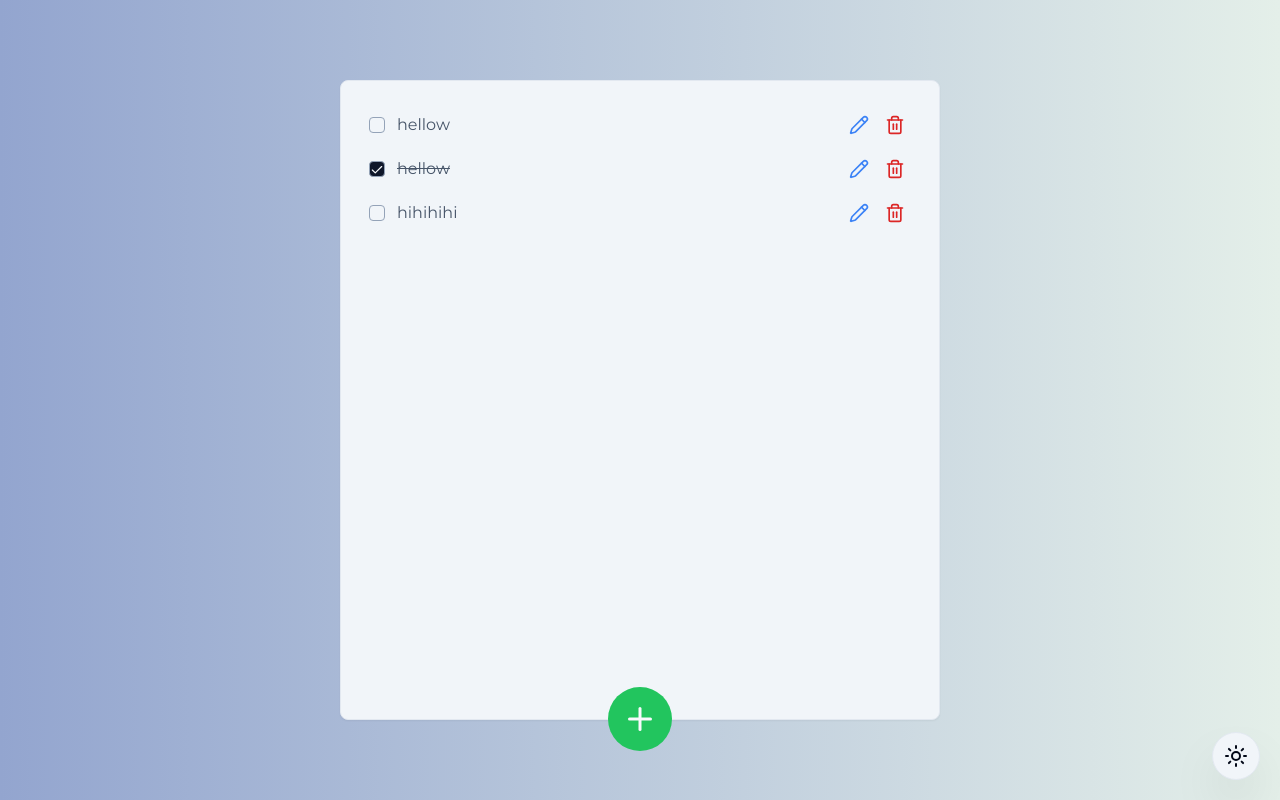
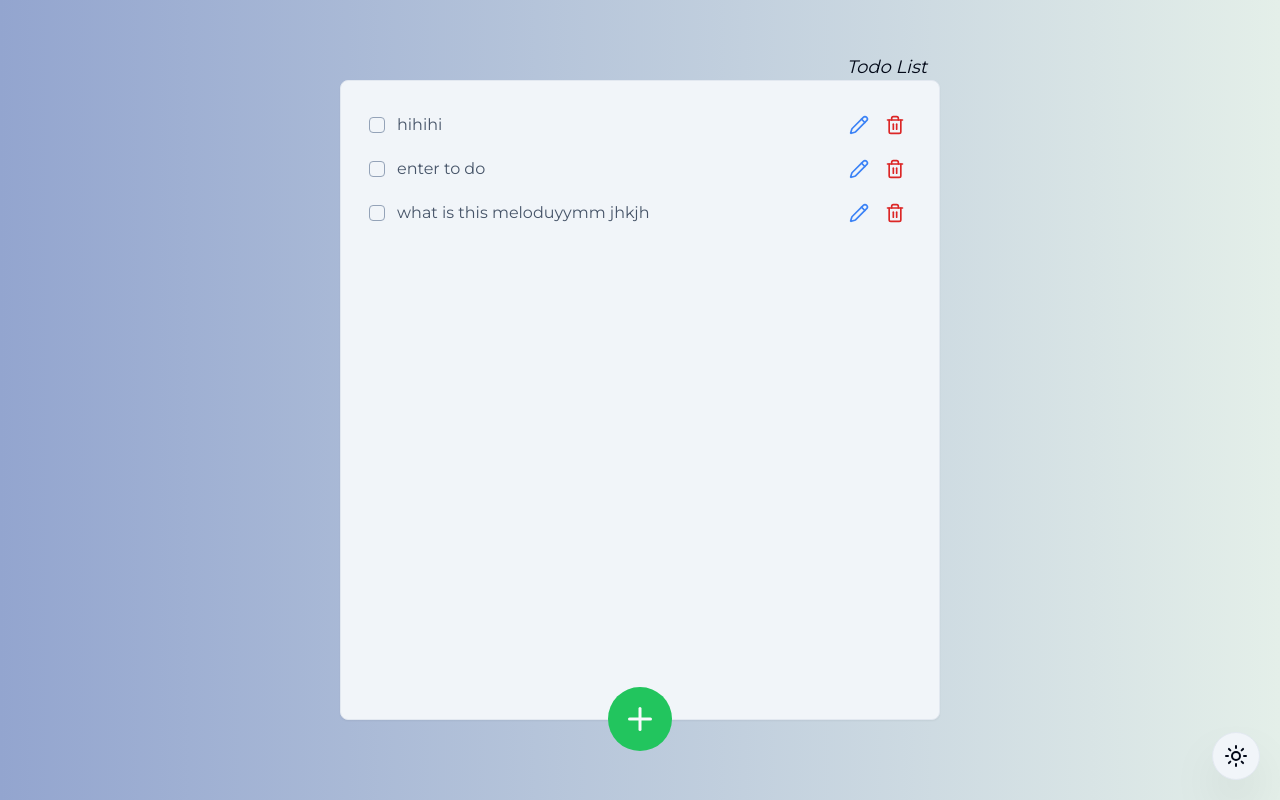
Before and after one commit to NimBuzz01/to-do-list, a Next.js app: page / in a window 1280 px wide. Built offline with nearby package versions, Linux system fonts and the light colour scheme; data requests are answered from the project's data file.

Commit message:
fix renders on todo list

```diff
--- a/src/app/page.tsx
+++ b/src/app/page.tsx
@@ -17,9 +17,11 @@ import {
   useSensors,
 } from "@dnd-kit/core";
 import { arrayMove, sortableKeyboardCoordinates } from "@dnd-kit/sortable";
+import { useKeyContext } from "@/contexts/key-context";
 
 export default function Home() {
   const [todos, setTodos] = useState<Todo[]>([]);
+  const { key } = useKeyContext();
 
   useEffect(() => {
     const fetchTodos = async () => {
@@ -28,7 +30,7 @@ export default function Home() {
     };
 
     fetchTodos();
-  }, []);
+  }, [key]);
 
   const getTodoPosition = (id: UniqueIdentifier) =>
     todos.findIndex((todo) => todo.id === id);
@@ -54,9 +56,15 @@ export default function Home() {
     },
   });
 
+  const touchSensor = useSensor(TouchSensor, {
+    activationConstraint: {
+      distance: 4,
+    },
+  });
+
   const sensors = useSensors(
     mouseSensor,
-    useSensor(TouchSensor),
+    touchSensor,
     useSensor(KeyboardSensor, {
       coordinateGetter: sortableKeyboardCoordinates,
     })
--- a/src/components/todo-list.tsx
+++ b/src/components/todo-list.tsx
@@ -14,7 +14,10 @@ interface Props {
 
 const TodoList = ({ todos }: Props) => {
   return (
-    <Card className="relative p-5 max-w-[600px] h-[80dvh] w-full dark:bg-slate-800 bg-slate-100">
+    <Card className="relative p-2 sm:p-5 max-w-[600px] h-[80dvh] w-full dark:bg-slate-800 bg-slate-100">
+      <div className="absolute -top-7 right-3">
+        <p className="text-lg italic">Todo List</p>
+      </div>
       {todos.length > 0 ? (
         <>
           <div className="overflow-y-auto overflow-x-hidden h-[70dvh] scrollbar-thumb-slate-700 scrollbar-track-slate-300 scrollbar-thin">
@@ -27,15 +30,15 @@ const TodoList = ({ todos }: Props) => {
               ))}
             </SortableContext>
           </div>
-          <div className="absolute -bottom-8 left-1/2 -translate-x-1/2">
-            <TodoAdd />
-          </div>
         </>
       ) : (
-        <p className="h-full w-full flex items-center justify-center">
-          No todos
-        </p>
+        <div className="h-full w-full flex items-center justify-center text-xl font-medium">
+          No Todos
+        </div>
       )}
+      <div className="absolute -bottom-8 left-1/2 -translate-x-1/2">
+        <TodoAdd />
+      </div>
     </Card>
   );
 };
--- a/src/components/todos/todo-add.tsx
+++ b/src/components/todos/todo-add.tsx
@@ -12,10 +12,12 @@ import {
 import { Input } from "@/components/ui/input";
 import { addTodo } from "@/lib/utils";
 import { v4 as uuidv4 } from "uuid";
+import { useKeyContext } from "@/contexts/key-context";
 
 const TodoAdd = () => {
   const [input, setInput] = useState("");
   const [open, setOpen] = useState(false);
+  const { incrementKey } = useKeyContext();
 
   const handleAddTodo = async () => {
     const newTodo = {
@@ -23,8 +25,8 @@ const TodoAdd = () => {
       text: input,
       completed: false,
     };
-
     await addTodo(newTodo);
+    incrementKey();
     setOpen(false);
   };
 
@@ -38,7 +40,10 @@ const TodoAdd = () => {
           <Plus className="w-9 h-9" />
         </Button>
       </DialogTrigger>
-      <DialogContent className="sm:max-w-[425px]">
+      <DialogContent
+        onKeyDown={(e) => e.stopPropagation()}
+        className="sm:max-w-[425px]"
+      >
         <DialogHeader>
           <DialogTitle>Add Todo</DialogTitle>
         </DialogHeader>
--- a/src/components/todos/todo-check.tsx
+++ b/src/components/todos/todo-check.tsx
@@ -2,12 +2,15 @@ import React from "react";
 import { Todo } from "@/lib/types";
 import { editTodo } from "@/lib/utils";
 import { Checkbox } from "../ui/checkbox";
+import { useKeyContext } from "@/contexts/key-context";
 
 interface Props {
   todo: Todo;
 }
 
 const TodoCheck = ({ todo }: Props) => {
+  const { incrementKey } = useKeyContext();
+
   const handleCheckTodo = async () => {
     const newTodo = {
       id: todo.id,
@@ -16,6 +19,7 @@ const TodoCheck = ({ todo }: Props) => {
     };
 
     await editTodo(newTodo);
+    incrementKey();
   };
 
   return (
--- a/src/components/todos/todo-delete.tsx
+++ b/src/components/todos/todo-delete.tsx
@@ -2,18 +2,18 @@ import React from "react";
 import { Button } from "../ui/button";
 import { Trash2 } from "lucide-react";
 import { deleteTodo } from "@/lib/utils";
-import { useRouter } from "next/navigation";
+import { useKeyContext } from "@/contexts/key-context";
 
 interface Props {
   id: string;
 }
 
 const TodoDelete = ({ id }: Props) => {
-  const router = useRouter();
+  const { incrementKey } = useKeyContext();
 
   const handleDeleteTodo = async () => {
     await deleteTodo(id);
-    router.refresh();
+    incrementKey();
   };
 
   return (
--- a/src/components/todos/todo-edit.tsx
+++ b/src/components/todos/todo-edit.tsx
@@ -12,12 +12,15 @@ import {
 import { Input } from "@/components/ui/input";
 import { editTodo } from "@/lib/utils";
 import { Todo } from "@/lib/types";
+import { useKeyContext } from "@/contexts/key-context";
 
 interface Props {
   todo: Todo;
 }
 
 const TodoEdit = ({ todo }: Props) => {
+  const { incrementKey } = useKeyContext();
+
   const [input, setInput] = useState("");
   const [open, setOpen] = useState(false);
 
@@ -29,6 +32,7 @@ const TodoEdit = ({ todo }: Props) => {
     };
 
     await editTodo(newTodo);
+    incrementKey();
     setOpen(false);
   };
 
@@ -39,7 +43,10 @@ const TodoEdit = ({ todo }: Props) => {
           <Pencil className="w-5 h-5 text-blue-500" />
         </Button>
       </DialogTrigger>
-      <DialogContent className="sm:max-w-[425px]">
+      <DialogContent
+        onKeyDown={(e) => e.stopPropagation()}
+        className="sm:max-w-[425px]"
+      >
         <DialogHeader>
           <DialogTitle>Edit Todo</DialogTitle>
         </DialogHeader>
--- a/src/data/todos.json
+++ b/src/data/todos.json
@@ -1,18 +1,18 @@
 {
   "todos": [
     {
-      "id": "6c48bb89-9764-40e6-91db-c5e05fea72a2",
-      "text": "hellow",
+      "id": "0609afd2-2d79-4bb1-8007-86ce2afa387a",
+      "text": "hihihi",
       "completed": false
     },
     {
-      "id": "154bd7b6-c091-402e-a1c0-f7bca0faa8e0",
-      "text": "hellow",
-      "completed": true
+      "id": "d088f057-8fb0-4559-9944-ebe607580e3e",
+      "text": "enter to do",
+      "completed": false
     },
     {
-      "id": "ec3a9455-60d6-468a-b76b-0cb9a0a82aa0",
-      "text": "hihihihi",
+      "id": "62cddc7e-5f62-4828-ad0c-eaabc93e1779",
+      "text": "what is this meloduyymm  jhkjh",
       "completed": false
     }
   ]
```
